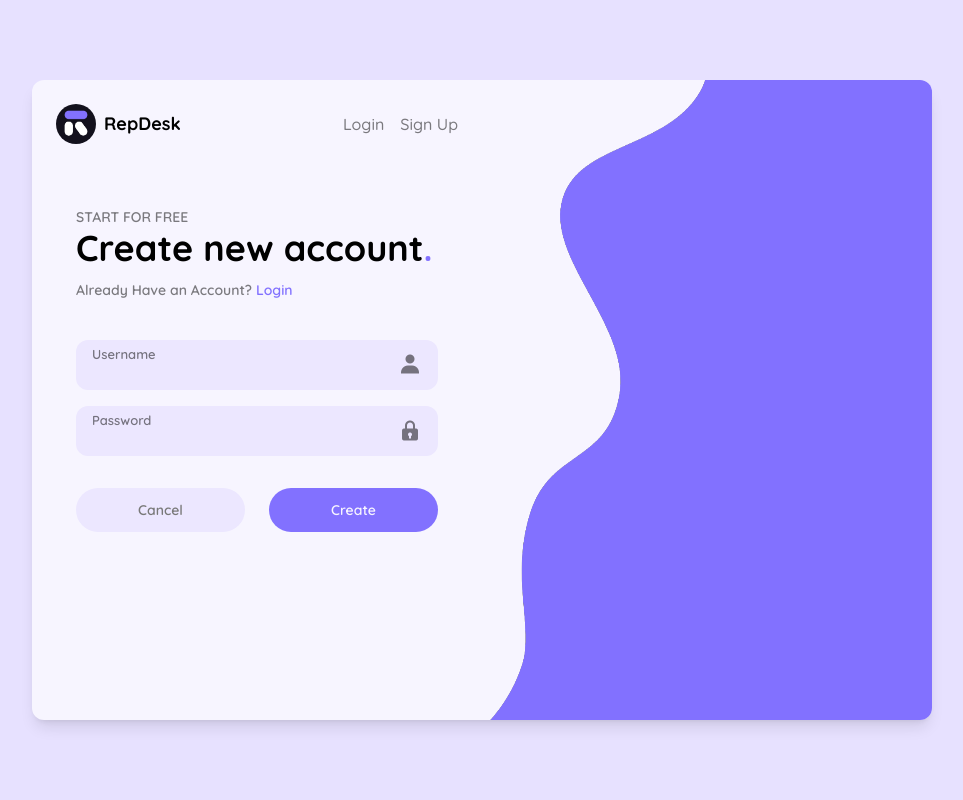
After one commit to Syareeeeeeep/SyarepLSP, a PHP site: page /indexhp.html in a window 1280 px wide. The commit adds this page. Shown: the whole page, without its empty margins (158-1121 px from the left). Run offline with PHP 8.4, Linux system fonts and the light colour scheme.

Commit message:
jajal aja

```diff
--- /dev/null
+++ b/indexhp.html
@@ -0,0 +1,67 @@
+<!DOCTYPE html>
+<html lang="en">
+<head>
+    <meta charset="UTF-8">
+    <meta name="viewport" content="width=device-width, initial-scale=1.0">
+    <script src="https://cdn.jsdelivr.net/npm/@tailwindcss/browser@4"></script>
+    <link rel="preconnect" href="https://fonts.googleapis.com">
+    <link rel="preconnect" href="https://fonts.gstatic.com" crossorigin>
+    <link href="https://fonts.googleapis.com/css2?family=Poppins:wght@400;500;600;700&family=Quicksand:wght@300..700&display=swap" rel="stylesheet">
+    <link href='https://unpkg.com/boxicons@2.1.4/css/boxicons.min.css' rel='stylesheet'>
+    <!-- <link href='https://cdn.boxicons.com/fonts/basic/boxicons.min.css' rel='stylesheet'> -->
+    <title>Login</title>
+</head>
+<body class="font-[Quicksand] bg-[#e7e1ff] h-screen flex justify-center sm:items-center">
+    <div class="bg-[#F7F5FF] flex justify-between h-[520px] sm:h-[80vh] md:h-[50vh] lg:h-[80vh] w-[350px] sm:w-[600px] md:w-[700px] lg:w-[900px] rounded-xl overflow-hidden shadow-lg px-4 sm:px-0 mt-4 sm:mt-0">
+        <div class="kiri w-full lg:w-1/2 p-2 sm:p-6">
+            <div class="atas flex items-center justify-between w-full mt-2 sm:mt-0">
+                <div class="flex items-center gap-2">
+                    <div class="w-10 bg-[#13111D] rounded-full"><img src="assets/img/rep_desk.png" alt="logo-repdesk"></div>
+                    <span class="text-lg font-bold">RepDesk</span>
+                </div>
+                <ul class="flex gap-4">
+                    <li><a href="#" class="font-medium opacity-50 hover:opacity-100 hidden sm:inline">Login</a></li>
+                    <li><a href="#" class="font-medium opacity-50 hover:opacity-100 hidden sm:inline">Sign Up</a></li>
+                </ul>
+            </div>
+            <div class="bawah p-2 sm:p-5 flex flex-col justify-center mt-10">
+                <div>
+                    <span class="text-sm font-semibold opacity-50">START FOR FREE</span>
+                    <p class="text-4xl font-bold">Create new account<span class="text-[#8271FF]">.</span></p>
+                    <p class="text-sm font-semibold mt-3"><span class="opacity-50">Already Have an Account?</span> <a href="#" class="text-[#8271FF]">Login</a></p>
+                </div>
+                <form action="process/login.php" method="post" class="mt-10 flex flex-col gap-4">
+                    <div class="bg-[#ece7ff] px-4 py-[1px] rounded-xl flex justify-between items-center">
+                        <div class="w-full pr-2">
+                            <div><span class="text-[13px] font-semibold opacity-50 p-0">Username</span></div>
+                            <input type="text" name="username" required class="w-full focus:outline-none text-sm font-bold -translate-y-1">
+                        </div>
+                        <div><i class='bx bxs-user text-2xl opacity-50 translate-y-[2px]'></i></div>
+                    </div>
+                    <div class="bg-[#ece7ff] px-4 py-[1px] rounded-xl flex justify-between items-center">
+                        <div class="w-full pr-2">
+                            <div><span class="text-[13px] font-semibold opacity-50 p-0">Password</span></div>
+                            <input type="password" name="password" required class="w-full focus:outline-none text-sm font-bold -translate-y-1">
+                        </div>
+                        <div><i class='bx bxs-lock text-2xl opacity-50 translate-y-[2px]'></i></div>
+                    </div>
+                    <div class="flex justify-between gap-3 mt-4">
+                        <button class="text-sm font-semibold w-1/2 rounded-full py-3 bg-[#ece7ff] text-[#797979]">Cancel</button>
+                        <a href="pages/indexhp.html"></a><button class="text-sm font-semibold w-1/2 rounded-full py-3 bg-[#8271FF] text-[#F7F5FF]">Create</button>
+                    </div>
+                </form>
+            </div>
+        </div>
+        <div class="md:flex hidden kanan h-full lg:w-1/2">
+            <img src="assets/img/login.png" alt="gada" class="hidden lg:flex h-full lg:w-full w-0">
+        </div>
+    </div>
+    <!-- <form action="process/login.php">
+        <label>Username</label>
+        <input type="text" placeholder="Masukan Username">
+        <label>Password</label>
+        <input type="text" placeholder="Masukan Password">
+        <button type="submit">Klik</button>
+    </form> -->
+</body>
+</html>
--- a/process/login.php
+++ b/process/login.php
@@ -1,4 +1,4 @@
 <?php
-    header("location: ../pages/index.html");
+    header("location: ../pages/");
 
 ?>
```
Also changed, not shown: pages/indexhp.html (renamed from pages/index.html).
